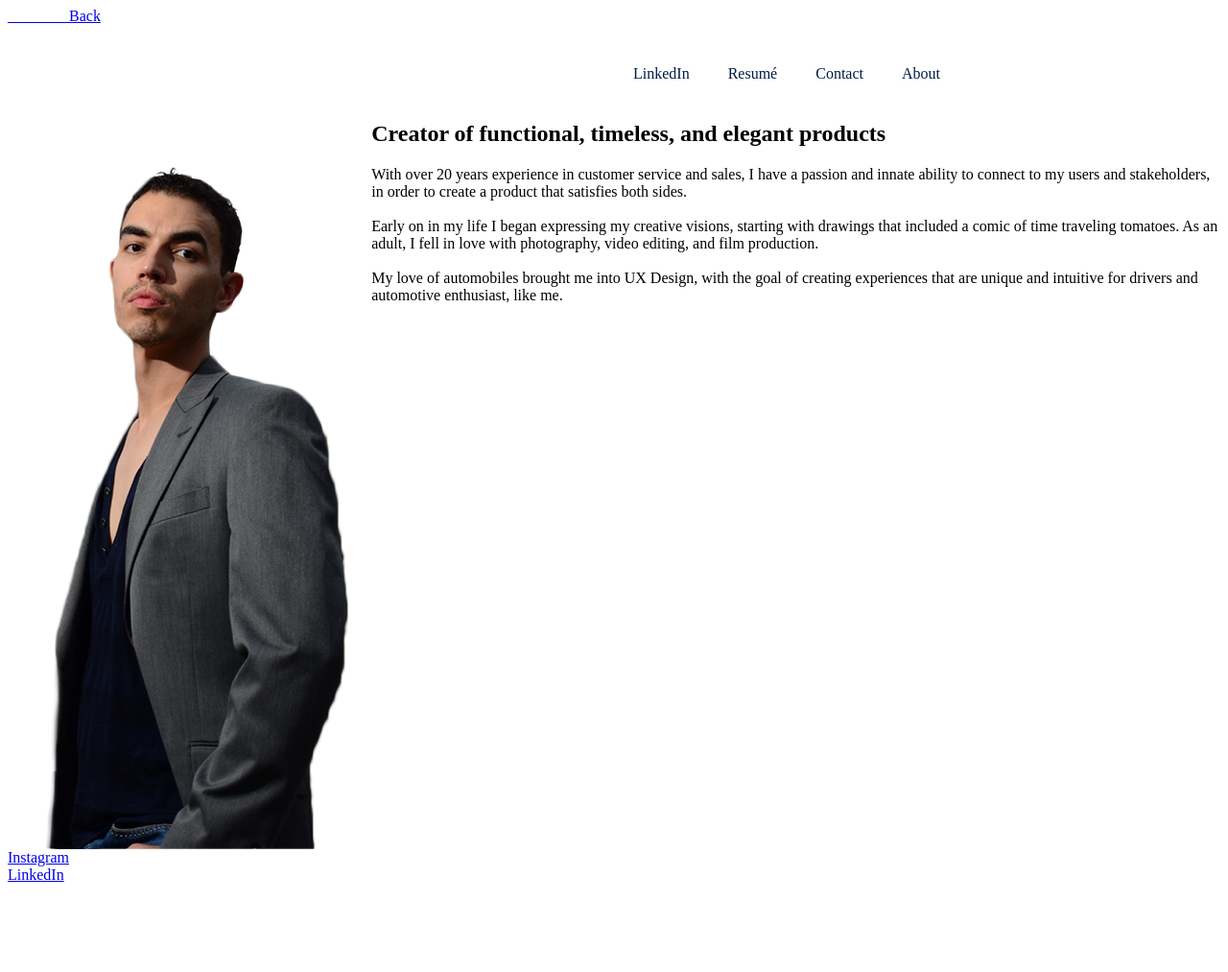
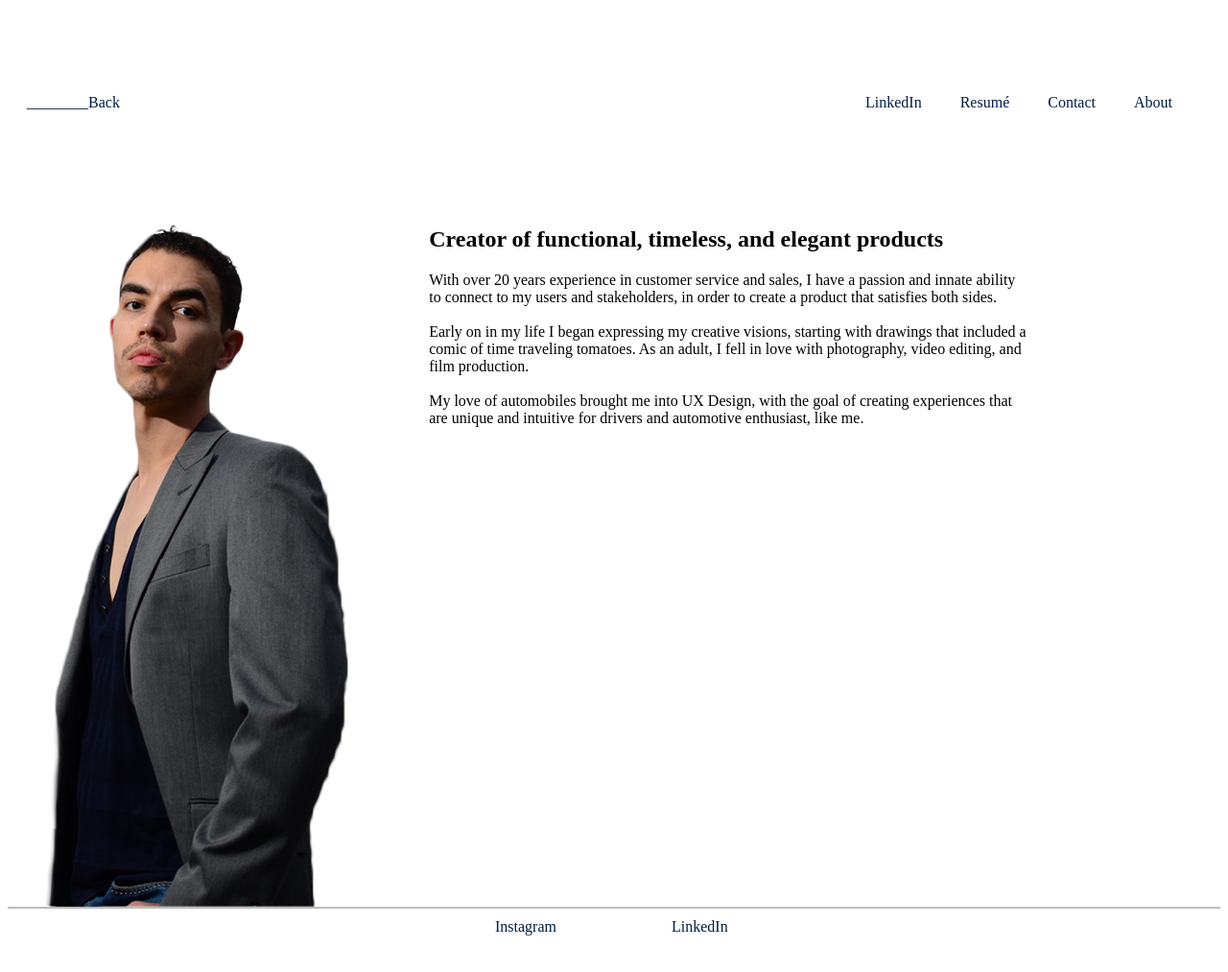
Before and after one commit to whoismilo/myPage, a plain HTML site: page about.html in a window 1280 px wide. Shown: the whole page at 96% size. Before the commit the page ends 929 px from the top, so only its background shows below. Drawn offline with Linux system fonts and the light colour scheme.

Commit message:
Add files via upload

```diff
--- a/CSS/style.css
+++ b/CSS/style.css
@@ -20,15 +20,32 @@
 .nav{
   display: flex;
 }
+
 .left, .right{
   width: 100%;
   display:flex;
+  align-items: center;
+}
+
+.right{
+  justify-content: flex-end;
+  padding: 30px;
 }
 
 .left img{
-  padding: 60px;
-  padding-left: 30px;
+  padding: 60px 60px 0px 30px;
   width: 40%;
+}
+
+.left a{
+  display:flex;
+align-items: center;
+justify-content: flex-end;
+text-decoration: none;
+font-family: montserrat;
+padding: 20px;
+margin-top: 40px;
+color: rgb(1, 28, 68);
 }
 
 .right a{
@@ -63,7 +80,41 @@
   justify-content: center;
 }
 
+.about{
+display: block;
+justify-content: center;
+margin: 50px 200px 0px 60px;
+}
+
 .myphoto{
   display: flex;
   justify-content: left;
 }
+
+.leftFoot a{
+  padding: 10px 60px 30px 0px;
+  text-decoration: none;
+  font-family: montserrat;
+  color: rgb(1, 28, 68);
+}
+
+.rightFoot a{
+  padding: 10px 0px 30px 60px;
+  text-decoration: none;
+  font-family: montserrat;
+  color: rgb(1, 28, 68);
+}
+
+.footerContainer{
+  display:flex;
+  border-top: rgba(169, 169, 169, 0.774) 2px outset;
+}
+
+.leftFoot, .rightFoot{
+  width: 100%;
+  display:flex;
+}
+
+.leftFoot{
+  justify-content: flex-end;
+}
```
